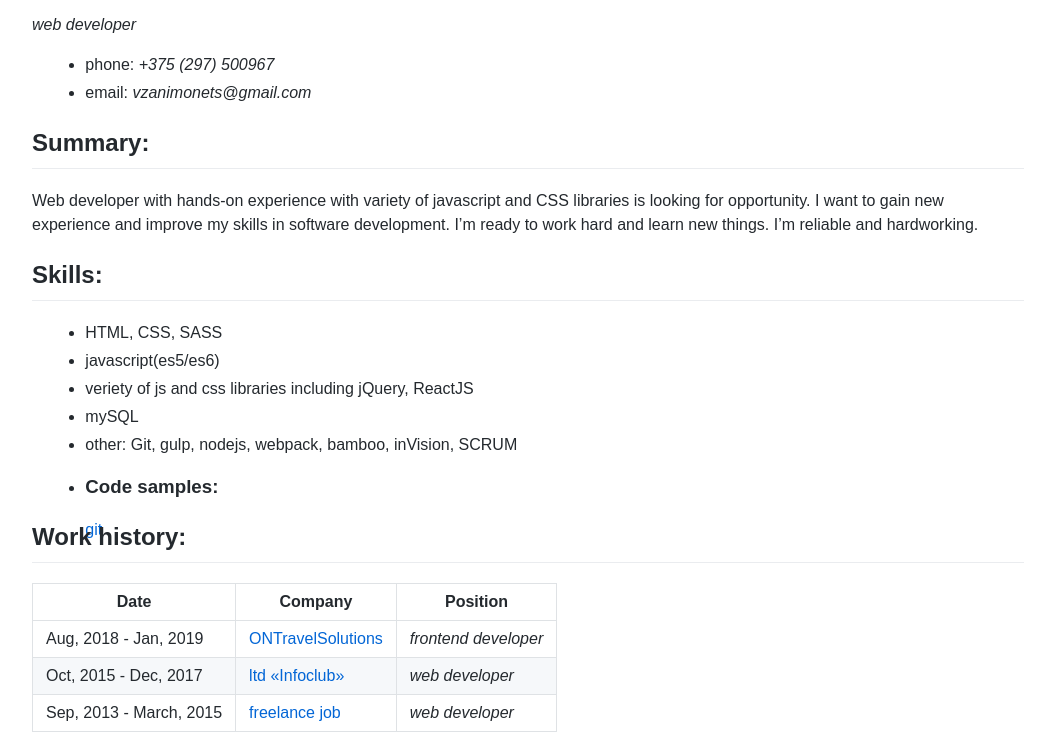
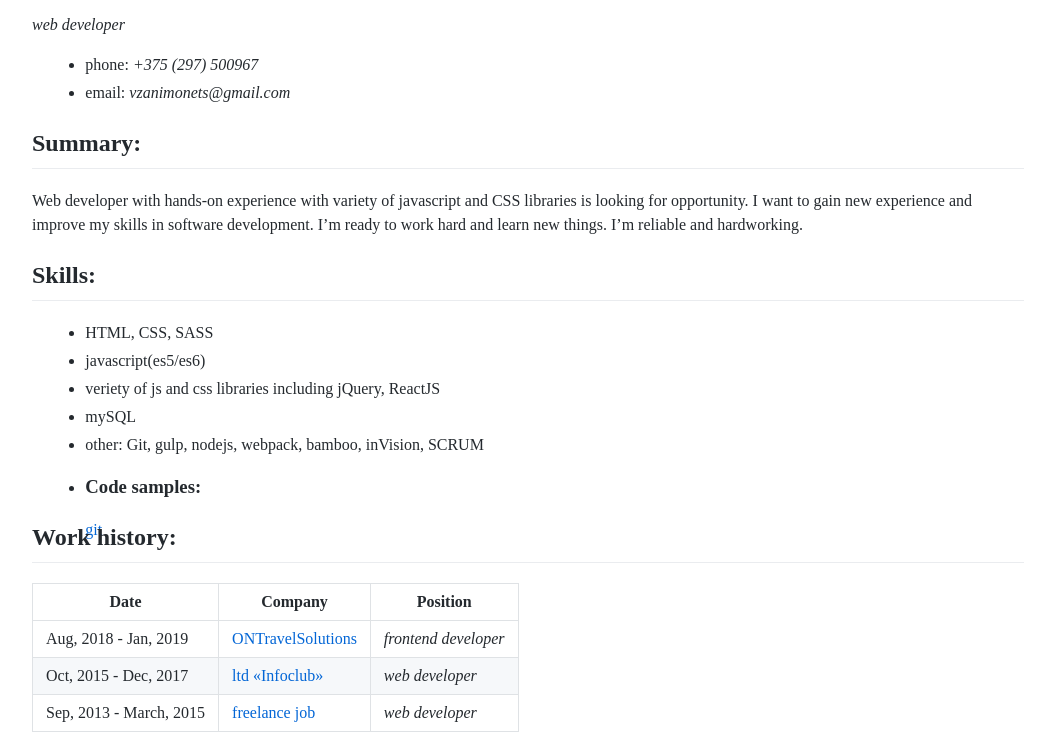
Before and after one commit to vzanimonets/rsschool-2019Q1-cv, a plain HTML site: page index.html in a window 1280 px wide. Shown: the part 206-955 px from the top of the page, without its empty margins (112-1167 px from the left). Drawn offline with Linux system fonts and the light colour scheme.

Commit message:
perf: remove useless css rules

```diff
--- a/css/style.css
+++ b/css/style.css
@@ -2,9 +2,6 @@
 :after,
 :before {
   box-sizing: border-box;
-}
-html{
-    font-family: sans-serif;;
 }
 body {
   max-width: 1024px;
```
